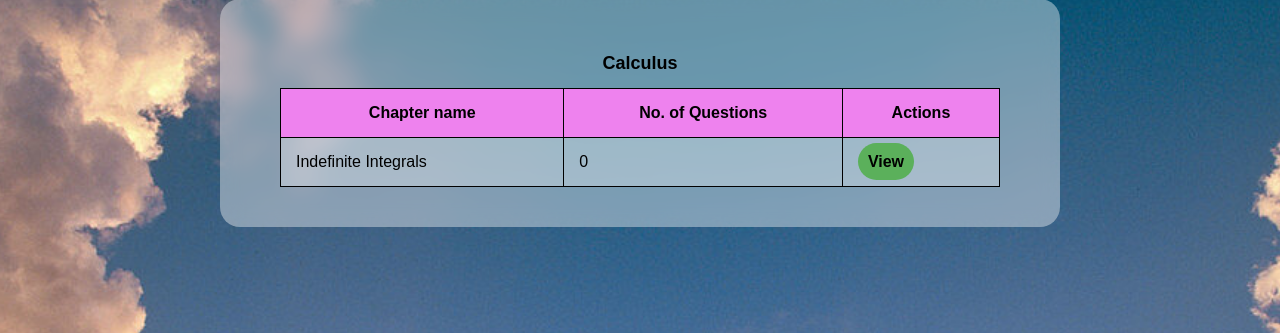
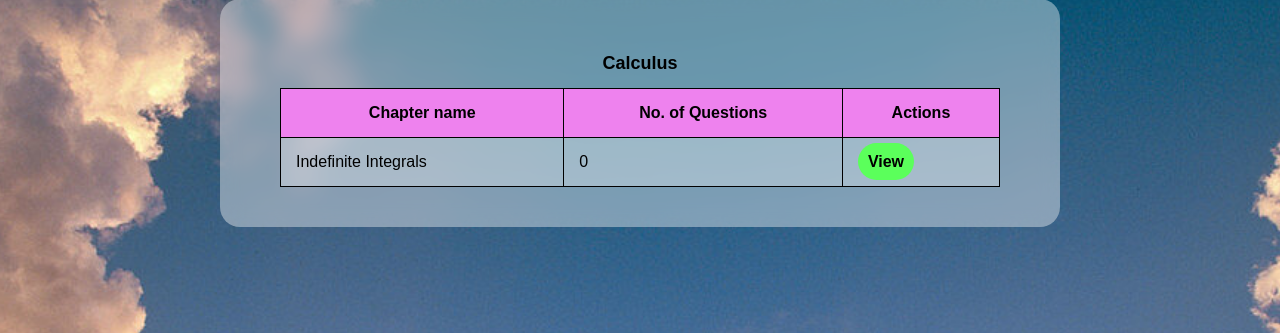
Before and after one commit to 22f3002631/Quiz-Master-V1, a Flask app: page /user_home in a window 1280 px wide, with the pointer over the restyled element. Shown: the part 122-455 px from the top of the page. Run offline with Flask 3, Linux system fonts and the light colour scheme; a user stored in the database is signed in; data comes from the database, SQL or seed files in the repository; data that the repository does not hold is empty.

Commit message:
Modified css for view button

```diff
--- a/static/home.css
+++ b/static/home.css
@@ -76,6 +76,9 @@ a[href*='user_viewquiz']{
     background-color: rgb(91, 176, 91);
     border-radius: 20px;
 }
+a[href*='user_viewquiz']:hover{
+    background-color: rgb(91, 255, 91);
+}
 a[href*='edit_chap']{
     background-color:chocolate ;
     border-radius: 20px;
```
